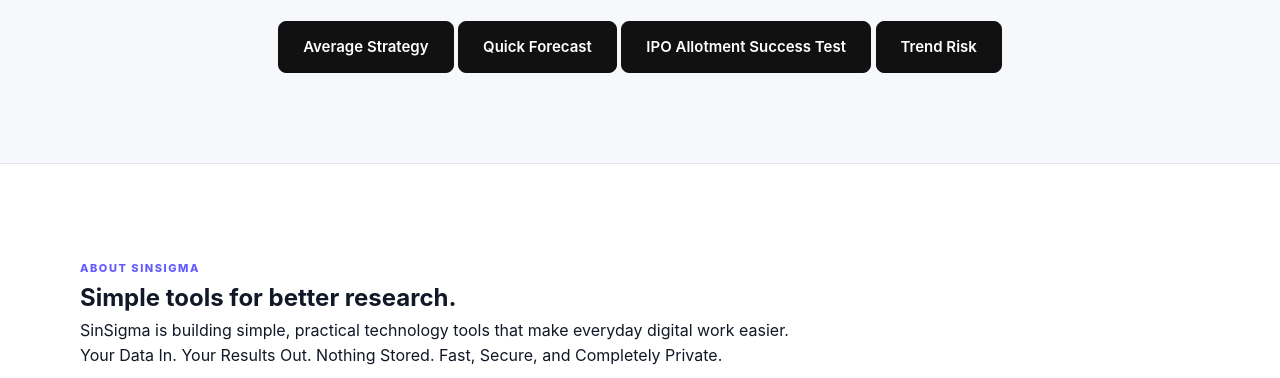
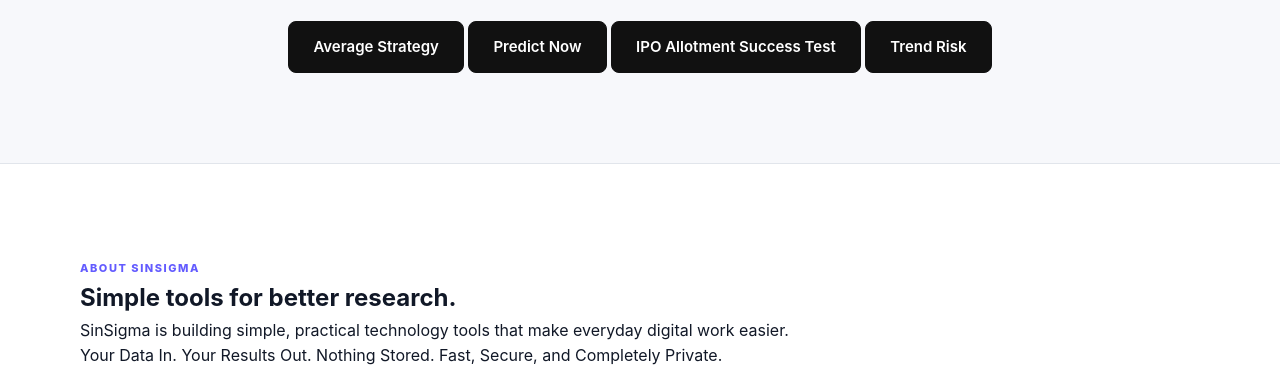
Before and after one commit to sinant143/sinsigma.com, a plain HTML site: page Finance-Tools.html in a window 1280 px wide. Shown: the part 422-800 px from the top of the page. Drawn offline with Linux system fonts and the light colour scheme.

Commit message:
Update link text from 'Quick Forecast' to 'Predict Now'

```diff
--- a/Finance-Tools.html
+++ b/Finance-Tools.html
@@ -60,7 +60,7 @@
                 Average Strategy
             </a>
              <a href="https://sinsigma.com/Predict-Now" class="hero-button">
-                Quick Forecast
+                Predict Now
             </a>
              <a href="https://sinsigma.com/IPO-Allotment-Test" class="hero-button">
                 IPO Allotment Success Test
```
